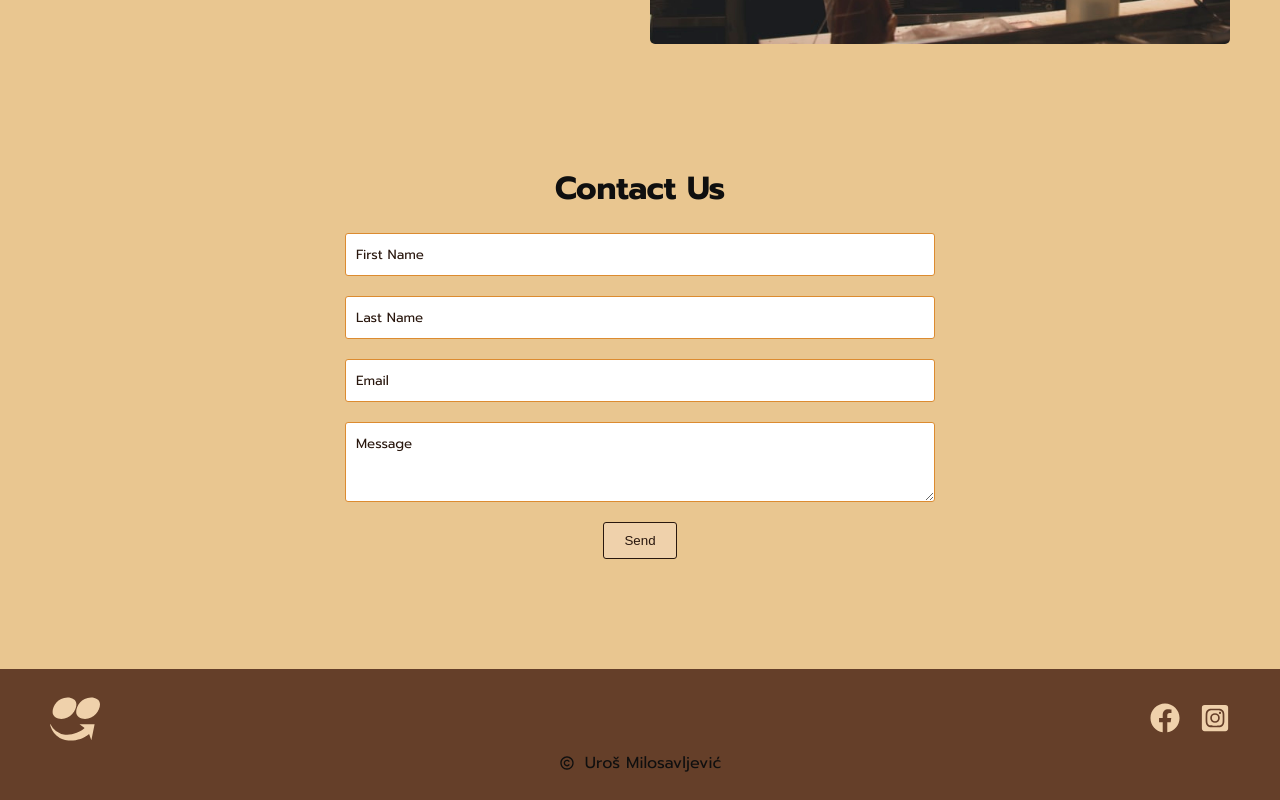
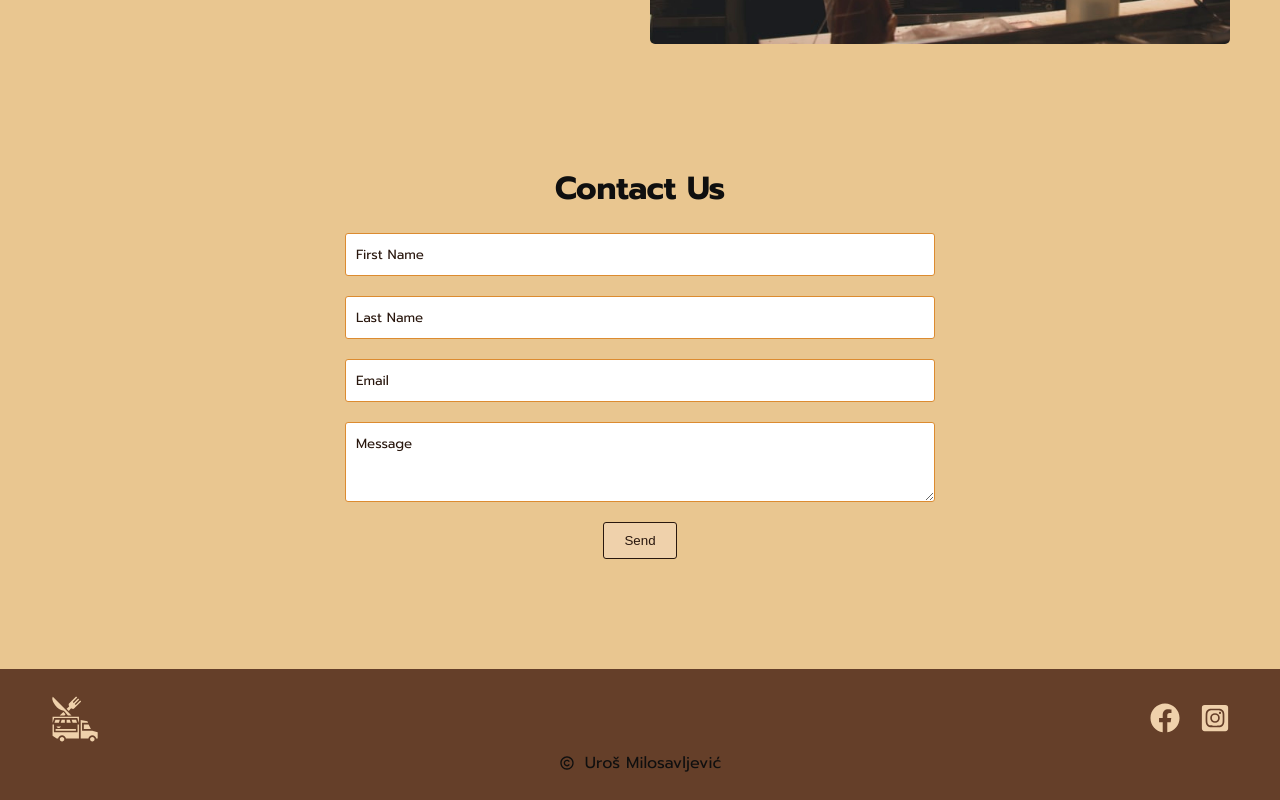
Before and after one commit to uroge/food-recipe-app, a React (Create React App) app: page / in a window 1280 px wide. Shown: the part 1004-1804 px from the top of the page. Built offline with nearby package versions, Linux system fonts and the light colour scheme; no server answers.

Commit message:
Changed logo

```diff
--- a/public/index.html
+++ b/public/index.html
@@ -28,7 +28,7 @@
       work correctly both with client-side routing and a non-root public URL.
       Learn how to configure a non-root public URL by running `npm run build`.
     -->
-    <title>React App</title>
+    <title>Food Recipe</title>
   </head>
   <body>
     <noscript>You need to enable JavaScript to run this app.</noscript>
--- a/src/components/CustomForm/CustomForm.jsx
+++ b/src/components/CustomForm/CustomForm.jsx
@@ -18,7 +18,7 @@ const CustomForm = React.forwardRef((props, ref) => {
     /**
      * Sets state values based on values user entered
      * @param {FormEvent} event - change event
-     */
+    */
     const handleChange = (event) => {
         const value = event.target.value;
         setState({
--- a/src/components/Footer/Footer.jsx
+++ b/src/components/Footer/Footer.jsx
@@ -1,7 +1,7 @@
 import React from 'react';
 import './Footer.scss';
 
-import { SiIfood } from 'react-icons/si';
+import { GiFoodTruck } from 'react-icons/gi';
 import { FaFacebook, FaInstagramSquare } from 'react-icons/fa';
 import { RiCopyrightLine } from 'react-icons/ri';
 
@@ -10,7 +10,7 @@ const Footer = () => {
         <div className="footer">
             <div className="footer__content">
                 <div className="footer__logo-container">
-                    <SiIfood className="footer__logo"/>
+                    <GiFoodTruck className="footer__logo"/>
                 </div>
                 <div className="footer__icons">
                     <a href="https://facebook.com" className="footer__icon" target="_blank" rel="noreferrer"><FaFacebook className="footer__icon-facebook" /></a>
```
Also changed, not shown: 1 other file (tests, documents, lock files or other folders).
